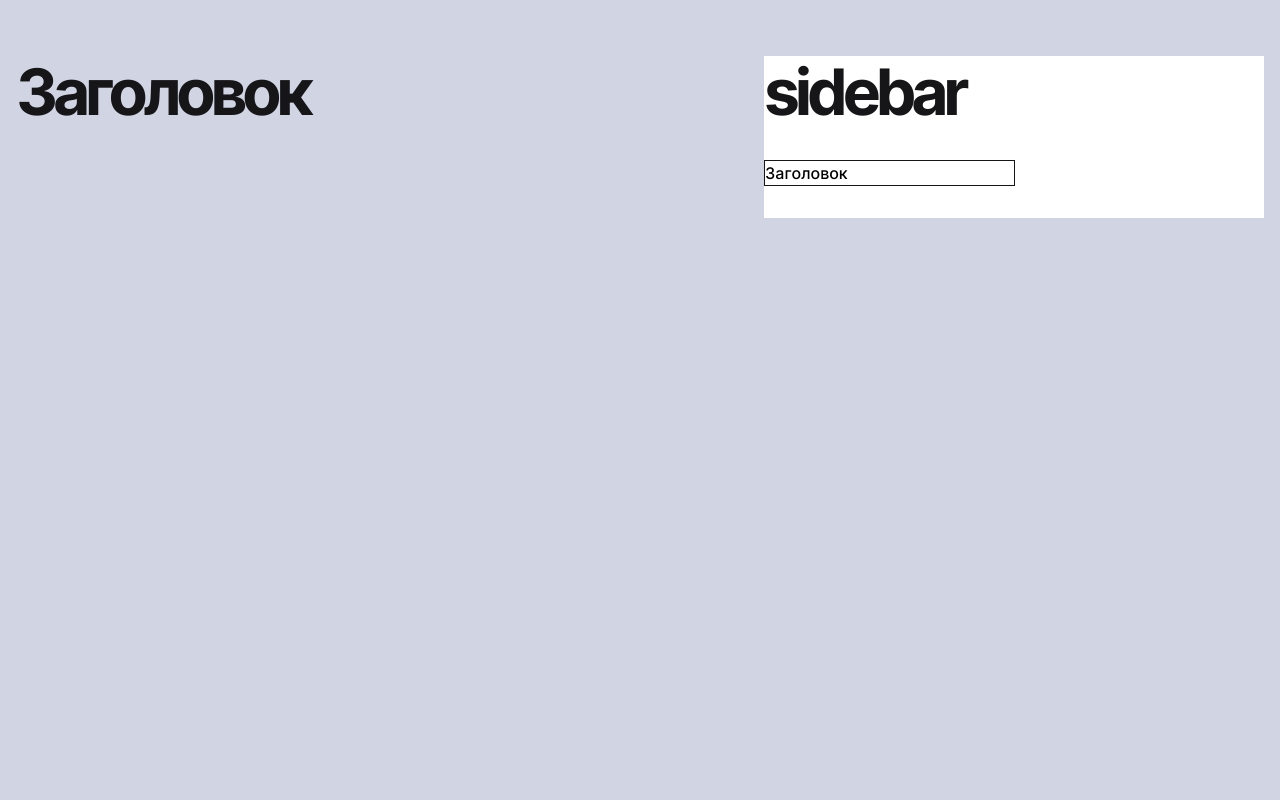
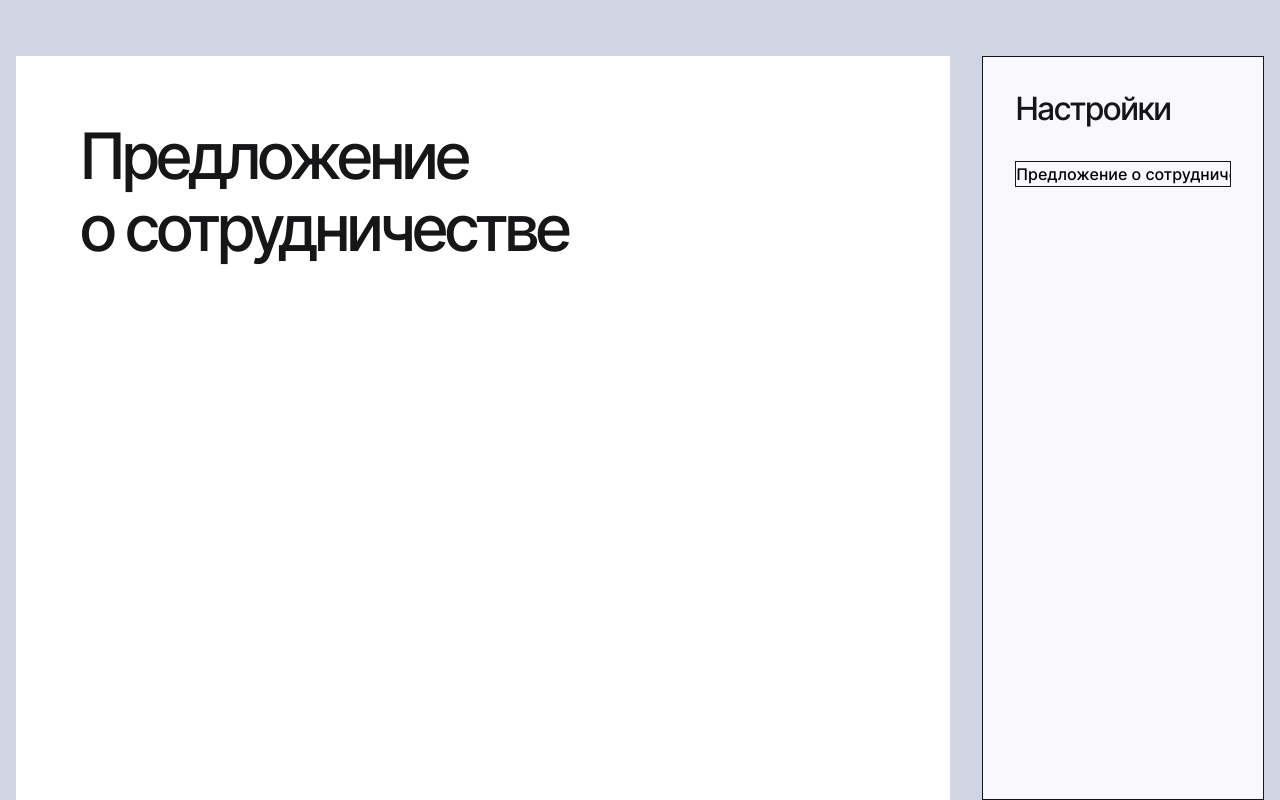
Before and after one commit to OksanaKulakova/cobalt-documents, a Vue app: page / in a window 1280 px wide. Built offline with nearby package versions, Linux system fonts and the light colour scheme.

Commit message:
ДОбавялет базовые стили для документа

```diff
--- a/src/app/scss/typography.scss
+++ b/src/app/scss/typography.scss
@@ -1,4 +1,5 @@
 .header-1 {
+  font-weight: 500;
   font-size: 64px;
   line-height: 72px;
 
@@ -6,6 +7,7 @@
 }
 
 .header-2 {
+  font-weight: 500;
   font-size: 32px;
   line-height: 40px;
 
--- a/src/documents/DocBase.vue
+++ b/src/documents/DocBase.vue
@@ -2,16 +2,18 @@
 import { ref } from 'vue';
 import LayoutBase from '@/layouts/LayoutBase.vue';
 
-const header = ref('Заголовок');
+const header = ref('Предложение о сотрудничестве');
 </script>
 
 <template>
   <LayoutBase>
     <template v-slot:document>
-      <h1 class="header-1">{{ header }}</h1>
+      <div class="document">
+        <h1 class="header-1">{{ header }}</h1>
+      </div>
     </template>
     <template v-slot:sidebar>
-      <h1 class="header-1">sidebar</h1>
+      <h1 class="header-2">Настройки</h1>
       <input v-model="header" />
     </template>
   </LayoutBase>
@@ -21,5 +23,13 @@ const header = ref('Заголовок');
   input {
     border: 1px solid var(--color-base);
     margin: 32px 0;
+    width: 100%;
+  }
+
+  .document {
+    width: 1190px;
+    height: 1684px;
+    padding: 64px 63px 32px;
+    background-color: var(--white-base);
   }
 </style>
--- a/src/layouts/LayoutBase.vue
+++ b/src/layouts/LayoutBase.vue
@@ -26,14 +26,14 @@
     padding-top: 56px;
     display: flex;
     gap: 32px;
+    justify-content: center;
     background-color: var(--neutral-light-gray);
   }
 
   .sidebar {
-    position: absolute;
-    top: 56px;
-    right: 0;
-    width: 500px;
-    background-color: var(--white-base);
+    width: 350px;
+    padding: 32px;
+    background-color: var(--neutral-light);
+    border: 1px solid var(--color-base);
   }
 </style>
```
